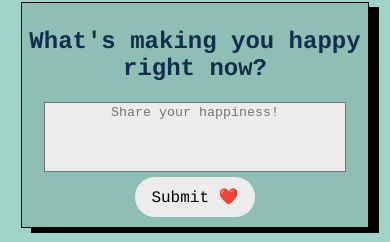
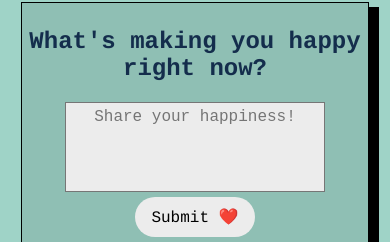
Before and after one commit to Technigo/project-happy-thoughts-vite, a React (Vite) app: page / in a window 390 px wide. Shown: the part 181-423 px from the top of the page. Built offline with nearby package versions, Linux system fonts and the light colour scheme; no server answers.

Commit message:
Add more styling to the CSS.

```diff
--- a/src/index.css
+++ b/src/index.css
@@ -27,8 +27,8 @@ body, html {
 /*Mobile*/
 @media screen and (max-width: 600px) {
   .input-field {
-    width: 90%;
-    height: 70px;
+    width: 260px;
+    height: 90px;
   }
   .board-box {
     max-width: 90%;
@@ -170,6 +170,8 @@ form {
   text-align: center;
   background-color: #ececec;
   resize: none; /* Prevent resizing */
+  font-size: 16px;
+  padding: 5px;
 }
 .input-field::placeholder {
   text-align: center;
@@ -260,6 +262,7 @@ form {
 
 .post-timestamp {
   font-size: 12px;
+  font-style: italic;
   color: #142d4c;
   margin: 10px;
 }
```
